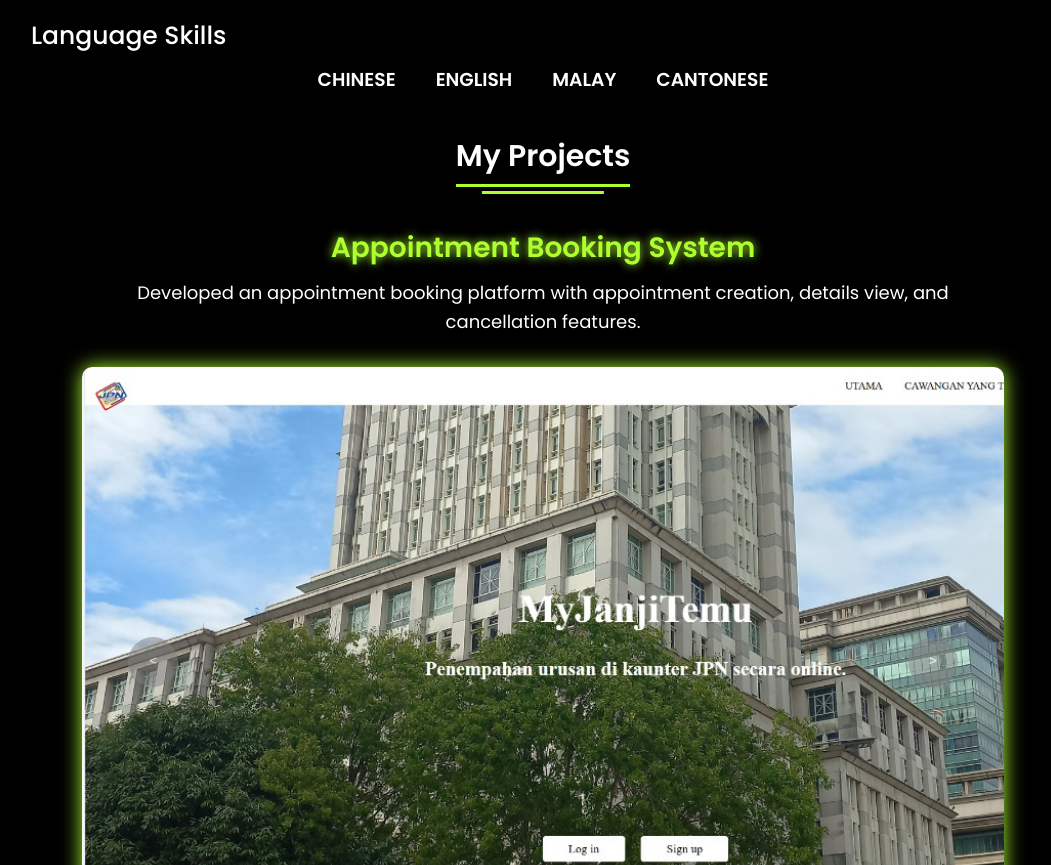
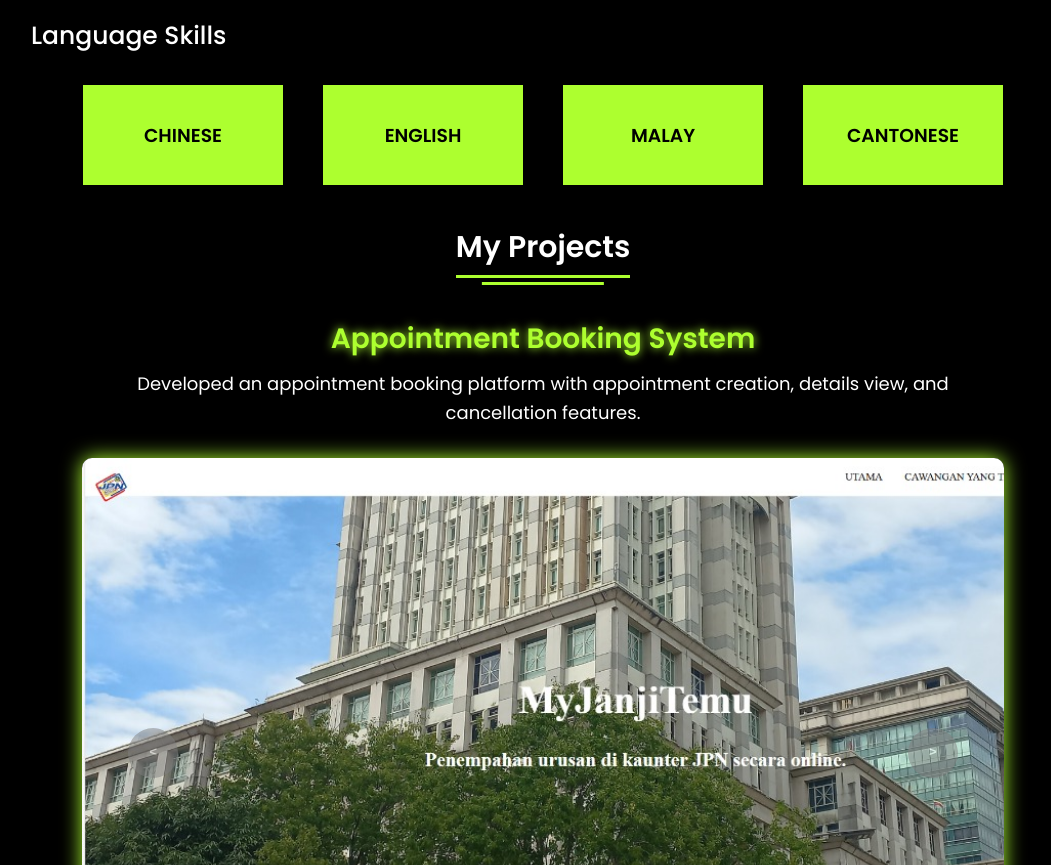
Before and after one commit to kailynchei/PortfolioChei, a plain HTML site: page index.html in a window 1280 px wide. Shown: the part 2688-3553 px from the top of the page, without its empty margins (97-1148 px from the left). Drawn offline with Linux system fonts and the light colour scheme.

Commit message:
Update style.css

```diff
--- a/style.css
+++ b/style.css
@@ -366,6 +366,26 @@
     color: white;
 }
 
+.skills .box1 {
+    border: solid greenyellow;
+    background: greenyellow;
+    height: 100px;
+    width: 200px;
+    margin-top: 20px;
+}
+
+.box1 h3 {
+    color: black;
+    text-align: center;
+    margin-top: 33px;
+}
+
+.box1:hover {
+    background: greenyellow;
+    color: black;
+    transform: translateY(-10px);
+}
+
 /*Projects*/
 .porjects {
     background: black;
```
